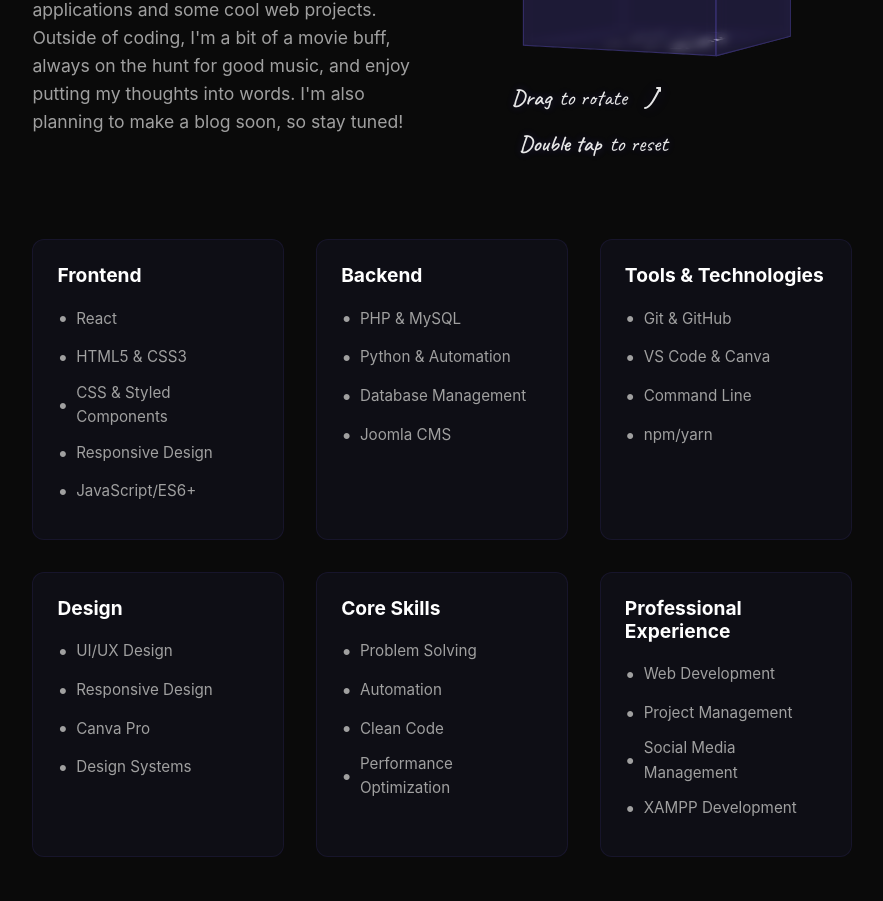
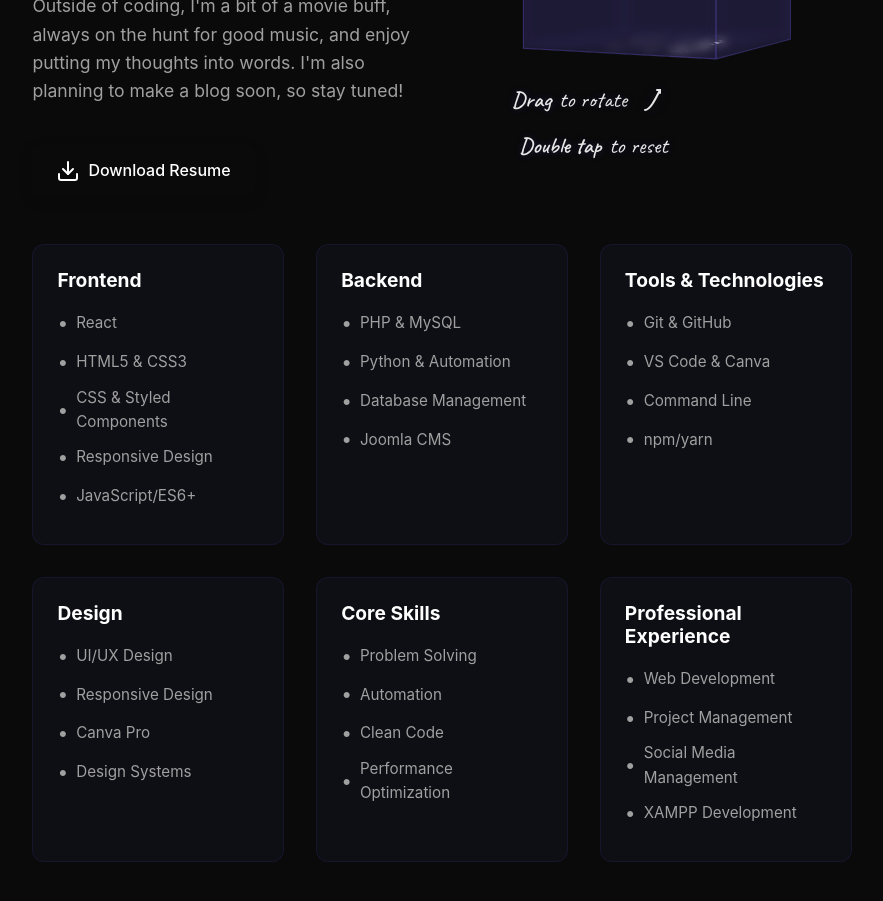
Before and after one commit to Cookiez04/Portfolio, a React (Create React App) app in the folder my-portfolio-app/: page / in a window 1280 px wide. Shown: the part 1780-2681 px from the top of the page, without its empty margins (198-1081 px from the left). Built offline with nearby package versions, Linux system fonts and the light colour scheme.

Commit message:
Move resume to public folder and update download path

```diff
--- a/my-portfolio-app/src/components/AboutSection.js
+++ b/my-portfolio-app/src/components/AboutSection.js
@@ -41,6 +41,30 @@ const TextContent = styled.div`
     line-height: 1.6;
     color: ${({ theme }) => theme.textSecondary};
     margin-bottom: 1.5rem;
+  }
+`;
+
+const ResumeButton = styled(motion.a)`
+  display: inline-flex;
+  align-items: center;
+  gap: 0.5rem;
+  background: linear-gradient(45deg, ${({ theme }) => theme.accent}, ${({ theme }) => theme.accentSecondary});
+  color: white;
+  padding: 0.8rem 1.5rem;
+  border-radius: 8px;
+  text-decoration: none;
+  font-weight: 500;
+  margin-top: 1rem;
+  transition: all 0.3s ease;
+  box-shadow: 0 4px 15px rgba(0, 0, 0, 0.1);
+
+  &:hover {
+    transform: translateY(-2px);
+    box-shadow: 0 6px 20px rgba(0, 0, 0, 0.15);
+  }
+
+  svg {
+    font-size: 1.2rem;
   }
 `;
 
@@ -324,6 +348,24 @@ const AboutSection = () => {
             Outside of coding, I'm a bit of a movie buff, always on the hunt for good music, and enjoy putting my thoughts into words.
             I'm also planning to make a blog soon, so stay tuned!
           </motion.p>
+          <motion.div
+            initial={{ opacity: 0, y: 20 }}
+            animate={{ opacity: 1, y: 0 }}
+            transition={{ duration: 0.8, delay: 0.6 }}
+          >
+            <ResumeButton
+              href="/resume/resume.pdf"
+              target="_blank"
+              rel="noopener noreferrer"
+            >
+              <svg xmlns="http://www.w3.org/2000/svg" width="24" height="24" viewBox="0 0 24 24" fill="none" stroke="currentColor" strokeWidth="2" strokeLinecap="round" strokeLinejoin="round">
+                <path d="M21 15v4a2 2 0 0 1-2 2H5a2 2 0 0 1-2-2v-4"/>
+                <polyline points="7 10 12 15 17 10"/>
+                <line x1="12" y1="15" x2="12" y2="3"/>
+              </svg>
+              Download Resume
+            </ResumeButton>
+          </motion.div>
         </TextContent>
         <SkillCube />
       </ContentWrapper>
```
Also changed, not shown: 1 other file (tests, documents, lock files or other folders).
